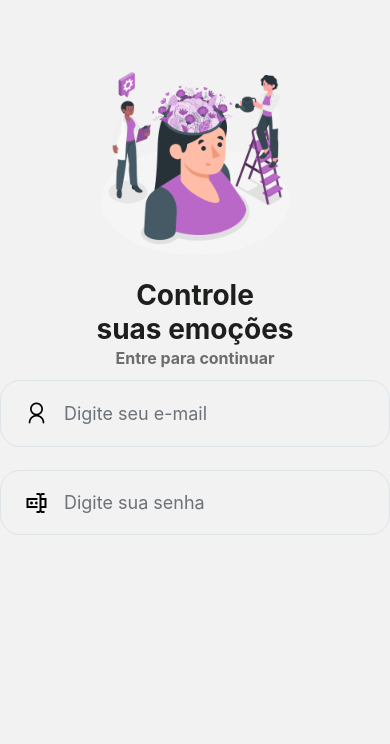
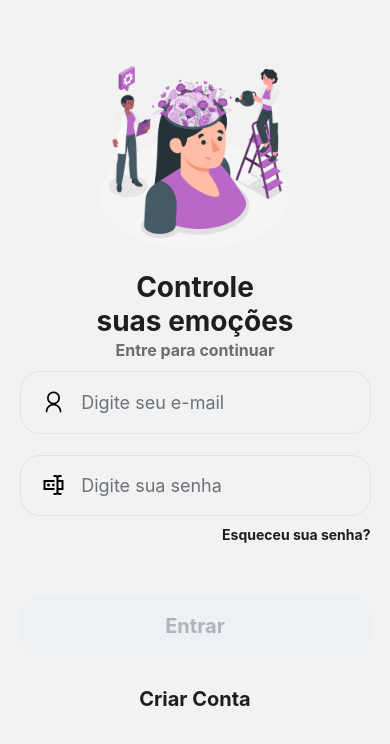
Before and after one commit to pedrohmelo/CATM-App, a React Native app: screen /Login in a window 390 px wide. Shown: the top 744 px of the page. Built offline with nearby package versions, Linux system fonts and the light colour scheme.

Commit message:
adjusts 2

```diff
--- a/src/screens/LoginScreen.js
+++ b/src/screens/LoginScreen.js
@@ -1,5 +1,5 @@
 import React, { useState, useContext } from 'react';
-import { StyleSheet, Text, View, KeyboardAvoidingView, Image } from 'react-native';
+import { StyleSheet, Text, View, KeyboardAvoidingView, Image, TouchableOpacity } from 'react-native';
 
 import InputFields from '../components/InputFields';
 import InputPasswordFields from '../components/InputPasswordFields';
@@ -33,14 +33,37 @@ export default function LoginScreen() {
           setContent={setPassword}
         />
       </View>
+
+      <TouchableOpacity
+        //onPress={() => navigation.navigate('RecoverStack')}
+        style={styles.forgotPassword}
+      >
+        <Text style={styles.forgotPasswordText}>Esqueceu sua senha?</Text>
+      </TouchableOpacity>
+
+      <TouchableOpacity
+        style={[styles.loginButton, { backgroundColor: (email && password) ? '#CBD7CD' : '#EDF1F3' }]}
+        disabled={!(email && password)}
+        //onPress={() => handleLogin()}
+      >
+        <Text style={[styles.loginButtonText, { color: (email && password) ? '#1D1F1D' : '#ACB5BB' }]}>Entrar</Text>
+      </TouchableOpacity>
+
+      <TouchableOpacity
+        style={styles.signInButton}
+        //onPress={() => navigation.navigate('SignInStack')}
+      >
+        <Text style={styles.signInButtonText}>Criar Conta</Text>
+      </TouchableOpacity>
+
     </KeyboardAvoidingView >
   );
 }
 
 const styles = StyleSheet.create({
   container: {
-    //flex: 1,
-
+    flex: 1,
+    paddingHorizontal: '5%'
   },
   logoBox: {
     alignItems: 'center',
@@ -67,4 +90,38 @@ const styles = StyleSheet.create({
     fontSize: 16,
     fontWeight: 'bold',
   },
+  forgotPassword: {
+    width: '100%',
+    alignItems: 'flex-end',
+  },
+  forgotPasswordText: {
+    fontWeight: 'bold',
+    color: '#1D1F1D',
+    fontSize: 14
+  },
+  loginButton: {
+    width: '100%',
+    height: 60,
+    justifyContent: 'center',
+    alignItems: 'center',
+    borderRadius: 20,
+    marginTop: '15%'
+  },
+  loginButtonText: {
+    fontSize: 20,
+    fontWeight: 'bold',
+  },
+  signInButton: {
+    width: '100%',
+    height: 50,
+    justifyContent: 'center',
+    alignItems: 'center',
+    borderRadius: 20,
+    marginTop: '5%'
+  },
+  signInButtonText: {
+    fontSize: 20,
+    fontWeight: 'bold',
+    color: '#1D1F1D',
+  },
 });
```
Lines whose indentation alone changed are shown as unchanged.
